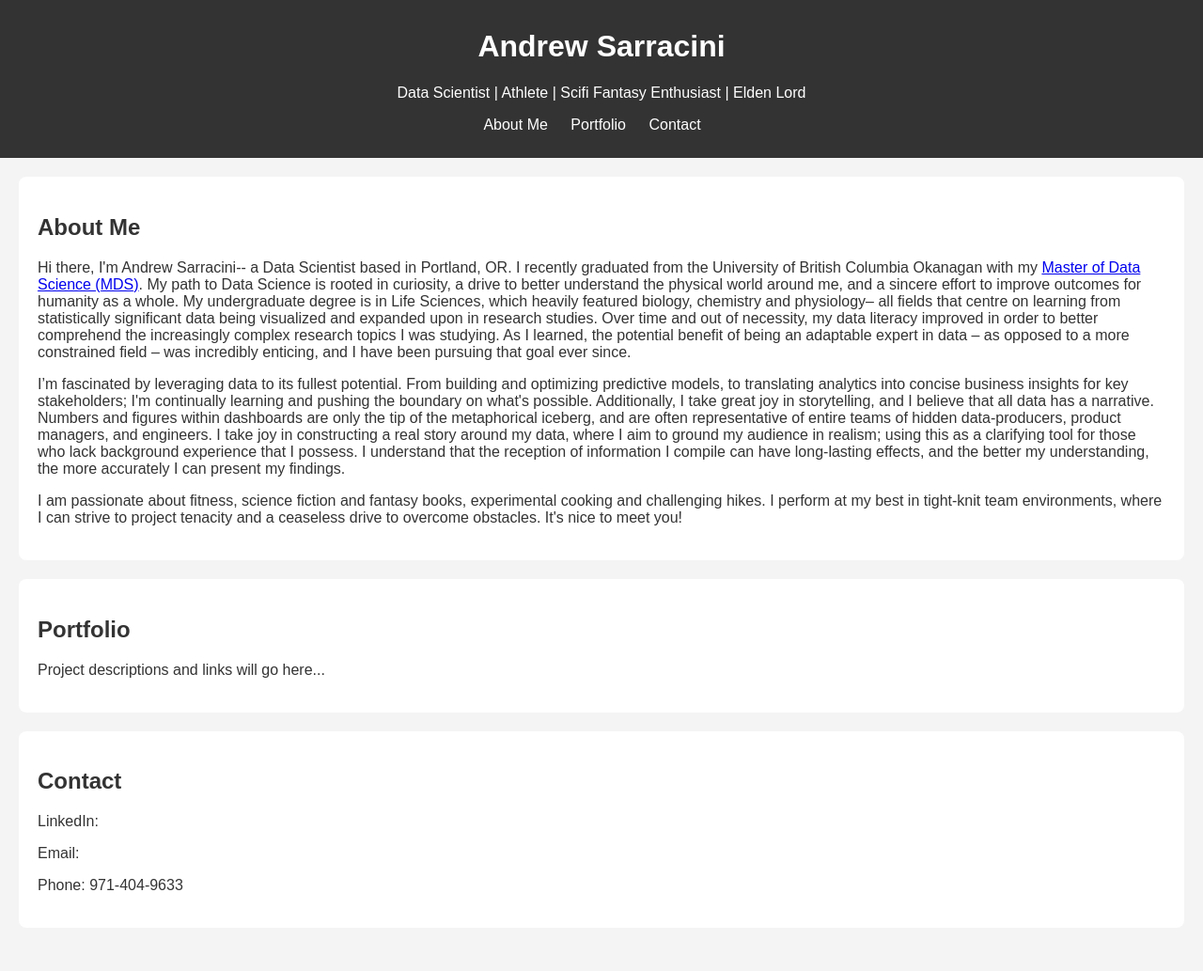
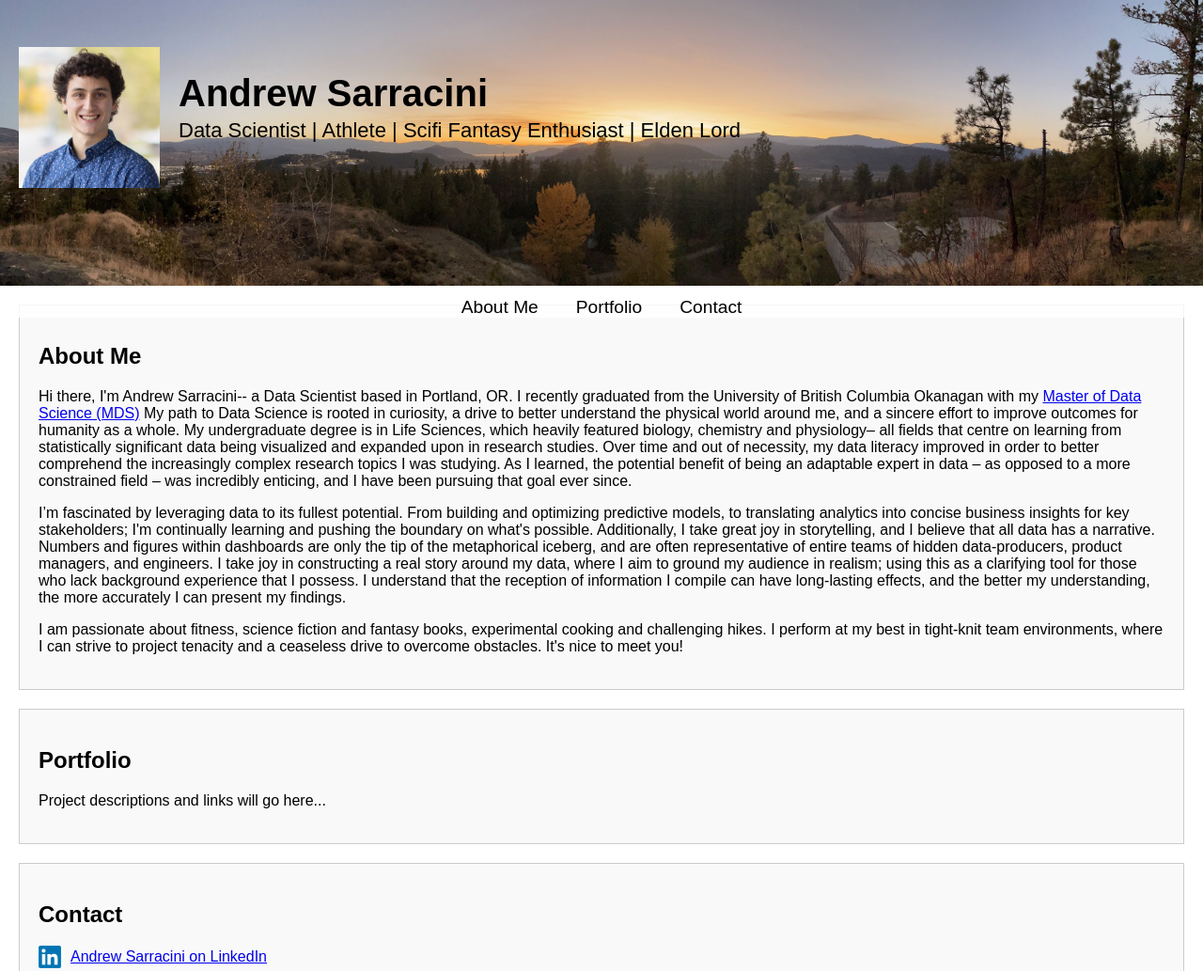
Before and after one commit to andrewsarracini/andrewsarracini.github.io, a plain HTML site: page index.html in a window 1280 px wide. Shown: the top 1033 px of the page at 94% size. Before the commit the page ends 1007 px from the top, so only its background shows below. Drawn offline with Linux system fonts and the light colour scheme.

Commit message:
Improved layout, added images

```diff
--- a/index.html
+++ b/index.html
@@ -8,8 +8,13 @@
 </head>
 <body>
     <header>
-        <h1>Andrew Sarracini</h1>
-        <p>Data Scientist | Athlete | Scifi Fantasy Enthusiast | Elden Lord </p>
+        <div class="header-content">
+            <img src="images/Andrew_headshot.png" alt="Andrew Sarracini" class="headshot">
+            <div class="name-titles">
+                <h1>Andrew Sarracini</h1>
+                <p style="font-size: 22px">Data Scientist | Athlete | Scifi Fantasy Enthusiast | Elden Lord </p>
+            </div>
+        </div>
         <nav>
             <ul>
                 <li><a href="#about">About Me</a></li>
@@ -18,20 +23,20 @@
             </ul>
         </nav>
     </header>
-    <section id="about">
+    <section id="about" class="boxed-section">
         <h2>About Me</h2>
-        <p>Hi there, I'm Andrew Sarracini-- a Data Scientist based in Portland, OR. I recently graduated from the University of British Columbia Okanagan with my <a href="https://masterdatascience.ubc.ca/programs/okanagan">Master of Data Science (MDS)</a>. My path to Data Science is rooted in curiosity, a drive to better understand the physical world around me, and a sincere effort to improve outcomes for humanity as a whole. My undergraduate degree is in Life Sciences, which heavily featured biology, chemistry and physiology– all fields that centre on learning from statistically significant data being visualized and expanded upon in research studies. Over time and out of necessity, my data literacy improved in order to better comprehend the increasingly complex research topics I was studying. As I learned, the potential benefit of being an adaptable expert in data – as opposed to a more constrained field – was incredibly enticing, and I have been pursuing that goal ever since. </p>
-        <p>I’m fascinated by leveraging data to its fullest potential. From building and optimizing predictive models, to translating analytics into concise business insights for key stakeholders; I'm continually learning and pushing the boundary on what's possible. Additionally, I take great joy in storytelling, and I believe that all data has a narrative. Numbers and figures within dashboards are only the tip of the metaphorical iceberg, and are often representative of entire teams of hidden data-producers, product managers, and engineers. I take joy in constructing a real story around my data, where I aim to ground my audience in realism; using this as a clarifying tool for those who lack background experience that I possess. I understand that the reception of information I compile can have long-lasting effects, and the better my understanding, the more accurately I can present my findings. </p>
-        <p>I am passionate about fitness, science fiction and fantasy books, experimental cooking and challenging hikes. I perform at my best in tight-knit team environments, where I can strive to project tenacity and a ceaseless drive to overcome obstacles. It's nice to meet you! </p>
+        <p>Hi there, I'm Andrew Sarracini-- a Data Scientist based in Portland, OR. I recently graduated from the University of British Columbia Okanagan with my <a href="https://masterdatascience.ubc.ca/programs/okanagan">Master of Data Science (MDS)</a> My path to Data Science is rooted in curiosity, a drive to better understand the physical world around me, and a sincere effort to improve outcomes for humanity as a whole. My undergraduate degree is in Life Sciences, which heavily featured biology, chemistry and physiology– all fields that centre on learning from statistically significant data being visualized and expanded upon in research studies. Over time and out of necessity, my data literacy improved in order to better comprehend the increasingly complex research topics I was studying. As I learned, the potential benefit of being an adaptable expert in data – as opposed to a more constrained field – was incredibly enticing, and I have been pursuing that goal ever since.</p>
+        <p>I’m fascinated by leveraging data to its fullest potential. From building and optimizing predictive models, to translating analytics into concise business insights for key stakeholders; I'm continually learning and pushing the boundary on what's possible. Additionally, I take great joy in storytelling, and I believe that all data has a narrative. Numbers and figures within dashboards are only the tip of the metaphorical iceberg, and are often representative of entire teams of hidden data-producers, product managers, and engineers. I take joy in constructing a real story around my data, where I aim to ground my audience in realism; using this as a clarifying tool for those who lack background experience that I possess. I understand that the reception of information I compile can have long-lasting effects, and the better my understanding, the more accurately I can present my findings.</p>
+        <p>I am passionate about fitness, science fiction and fantasy books, experimental cooking and challenging hikes. I perform at my best in tight-knit team environments, where I can strive to project tenacity and a ceaseless drive to overcome obstacles. It's nice to meet you!</p>
     </section>
-    <section id="portfolio">
+    <section id="portfolio" class="boxed-section">
         <h2>Portfolio</h2>
         <p>Project descriptions and links will go here...</p>
     </section>
-    <section id="contact">
+    <section id="contact" class="boxed-section">
         <h2>Contact</h2>
-        <p>LinkedIn: </p>
-        <p>Email: </p>
+        <p><a href="https://www.linkedin.com/in/andrew-sarracini/" target="_blank"><img src="images/LinkedIn_logo.png" alt="LinkedIn" class="linkedin-logo">Andrew Sarracini on LinkedIn</a></p>
+        <p>Email: andrewsarracini1@gmail.com</p>
         <p>Phone: 971-404-9633</p>
     </section>
 </body>
--- a/styles.css
+++ b/styles.css
@@ -1,36 +1,100 @@
+/* Style for the background image */
 body {
     font-family: Arial, sans-serif;
-    color: #333;
     margin: 0;
     padding: 0;
-    background-color: #f4f4f4;
+    background-color: white;
 }
 
 header {
-    background-color: #333;
-    color: white;
-    padding: 10px 0;
-    text-align: center;
+    background-image: url('images/Kelowna_fall.jpg');
+    background-size: cover;
+    background-position: center;
+    padding: 50px 0;
+    color: black;
+    position: relative;
 }
 
+/* Style for the header content with image and text */
+.header-content {
+    display: flex;
+    align-items: center;
+    justify-content: flex-start;
+    padding-left: 20px;
+}
+
+/* Headshot styling */
+.headshot {
+    border-radius: 0;
+    width: 150px;
+    height: 150px;
+    object-fit: cover;
+    margin-right: 20px;
+}
+
+/* Adjusted Name and Titles */
+.name-titles h1 {
+    margin: 0;
+    font-size: 2.5em;
+    line-height: 1.1; /* Adjusted to reduce spacing between name and titles */
+}
+
+.name-titles p {
+    font-size: 1.2em;
+    margin-top: 5px; /* Reduced margin to bring titles closer to the name */
+}
+
+/* Move About Section Lower */
 nav ul {
+    display: flex;
+    justify-content: center;
     list-style: none;
     padding: 0;
+    background-color: rgba(255, 255, 255, 0.8);
+    position: relative;
+    top: 120px; /* Adjusted to move menu down a bit */
+}
+
+.boxed-section {
+    padding: 20px;
+    margin: 40px; /* Increased margin to move the sections lower */
+    border: 1px solid #ccc;
+    background-color: #f9f9f9;
+}
+
+/* Navigation bar style */
+nav ul {
+    display: flex;
+    justify-content: center;
+    list-style: none;
+    padding: 0;
+    background-color: rgba(255, 255, 255, 0.8);
+    position: relative;
+    top: 100px;
 }
 
 nav ul li {
-    display: inline;
-    margin-right: 20px;
+    margin: 0 20px;
 }
 
 nav ul li a {
-    color: white;
+    font-size: 1.2em;
+    color: black;
     text-decoration: none;
 }
 
-section {
+/* Style for the sections */
+.boxed-section {
     padding: 20px;
     margin: 20px;
-    background-color: white;
-    border-radius: 8px;
+    border: 1px solid #ccc;
+    background-color: #f9f9f9;
 }
+
+/* Contact section */
+.linkedin-logo {
+    width: 24px;
+    height: 24px;
+    vertical-align: middle;
+    margin-right: 10px;
+}
```
Also changed, not shown: images/Andrew_headshot.png (added), images/Kelowna_fall.jpg (added), images/LinkedIn_logo.png (added).
